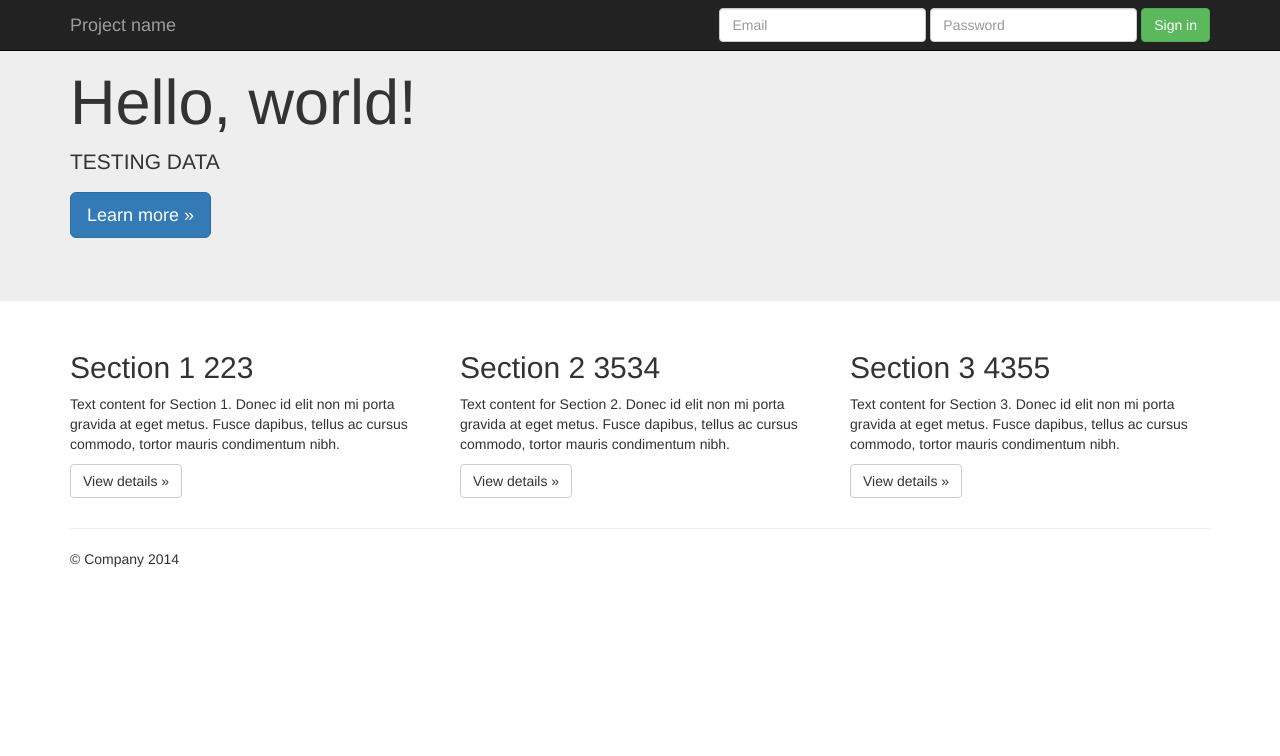
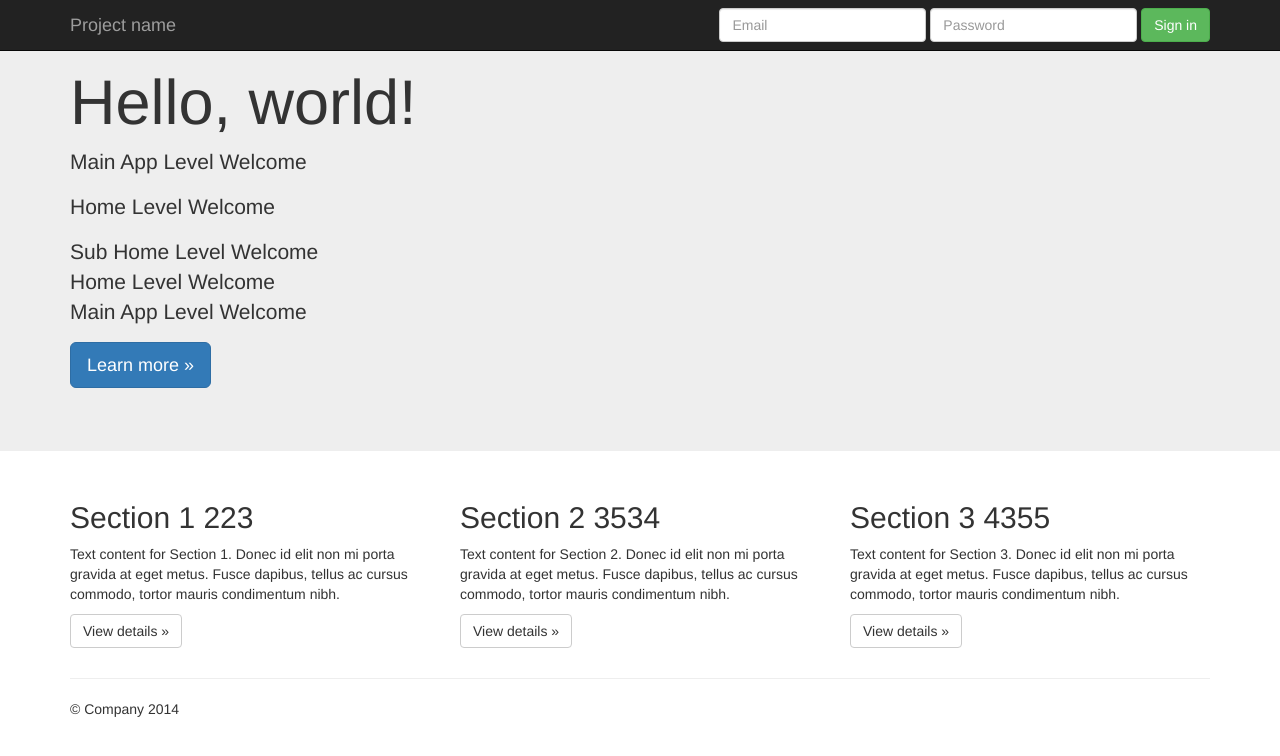
Before and after one commit to mappmechanic/angular-session, a plain HTML site: page index.html at #/home in a window 1280 px wide. Drawn offline with nearby package versions, Linux system fonts and the light colour scheme.

Commit message:
Example of Scope Heirarchy

```diff
--- a/app.js
+++ b/app.js
@@ -10,4 +10,7 @@ angular.module('myApp', [
 ]).
 config(['$routeProvider', function($routeProvider) {
   $routeProvider.otherwise({redirectTo: '/home'});
+}])
+.run(['$rootScope',function($rootScope){
+	$rootScope.welcomeMessage = "Main App Level Welcome";
 }]);
--- a/home/home.html
+++ b/home/home.html
@@ -3,7 +3,14 @@
     <div class="jumbotron">
       <div class="container">
         <h1>Hello, world!</h1>
+        <p>{{ $parent.welcomeMessage }}</p>
         <p>{{ welcomeMessage }}</p>
+        <p ng-controller="SubHomeCtrl">
+        {{ welcomeMessage }}
+        <br>
+        {{ $parent.welcomeMessage }}<br>
+        {{ $parent.$parent.welcomeMessage }}
+        </p>
         <p><a class="btn btn-primary btn-lg" href="#" role="button">Learn more &raquo;</a></p>
       </div>
     </div>
--- a/home/home.js
+++ b/home/home.js
@@ -10,7 +10,7 @@ angular.module('myApp.home', ['ngRoute'])
 }])
 
 .controller('HomeCtrl', ['$scope',function($scope) {
-	$scope.welcomeMessage = "TESTING DATA";
+	$scope.welcomeMessage = "Home Level Welcome";
 
     $scope.sectionsContent = [
         {
@@ -26,4 +26,8 @@ angular.module('myApp.home', ['ngRoute'])
          text: 'Text content for Section 3. Donec id elit non mi porta gravida at eget metus. Fusce dapibus, tellus ac cursus commodo, tortor mauris condimentum nibh.'
         }
     ];
+}])
+
+.controller('SubHomeCtrl', ['$scope',function($scope) {
+	$scope.welcomeMessage = "Sub Home Level Welcome";
 }]);
```
